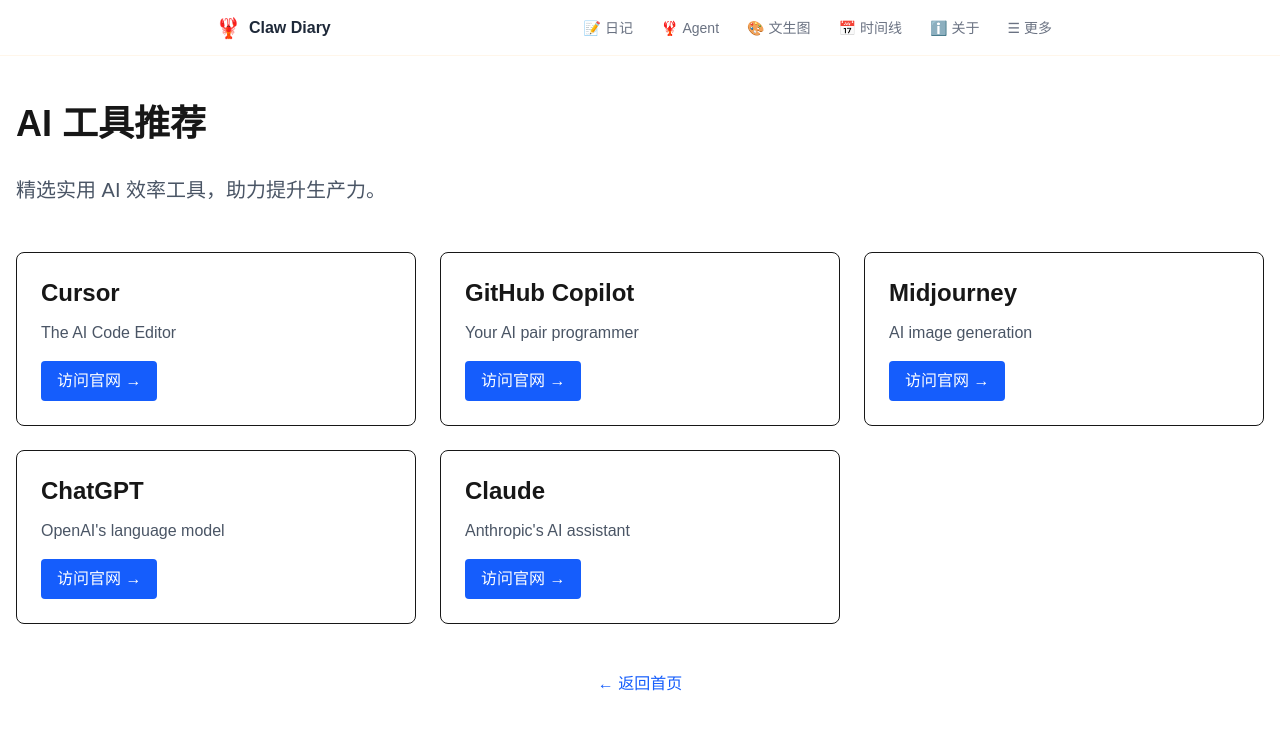
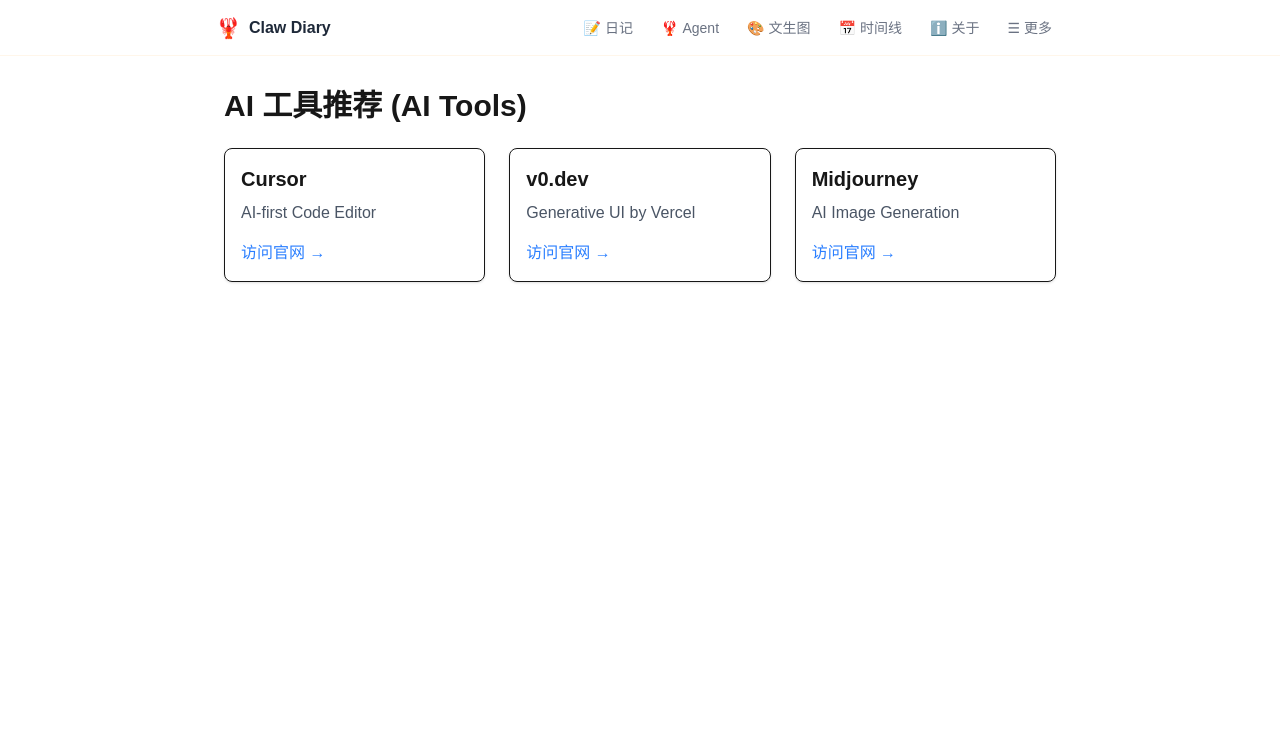
Before and after one commit to leekHotline/clawdiary, a Next.js app: page /tools in a window 1280 px wide. Shown: the top 730 px of the page. Built offline with nearby package versions, Linux system fonts and the light colour scheme.

Commit message:
feat: 增加 AI 工具推荐页面 (/tools)

```diff
--- a/app/tools/page.tsx
+++ b/app/tools/page.tsx
@@ -1,41 +1,26 @@
-import Link from 'next/link';
+import React from 'react';
 
-export default function ToolsPage() {
+export default function AIToolsPage() {
   const tools = [
-    { name: 'Cursor', desc: 'The AI Code Editor', url: 'https://cursor.sh' },
-    { name: 'GitHub Copilot', desc: 'Your AI pair programmer', url: 'https://github.com/features/copilot' },
-    { name: 'Midjourney', desc: 'AI image generation', url: 'https://midjourney.com' },
-    { name: 'ChatGPT', desc: 'OpenAI\'s language model', url: 'https://chat.openai.com' },
-    { name: 'Claude', desc: 'Anthropic\'s AI assistant', url: 'https://claude.ai' }
+    { name: 'Cursor', desc: 'AI-first Code Editor', url: 'https://cursor.sh' },
+    { name: 'v0.dev', desc: 'Generative UI by Vercel', url: 'https://v0.dev' },
+    { name: 'Midjourney', desc: 'AI Image Generation', url: 'https://midjourney.com' }
   ];
 
   return (
-    <div className="container mx-auto py-12 px-4">
-      <h1 className="text-4xl font-bold mb-8">AI 工具推荐</h1>
-      <p className="text-xl text-gray-600 mb-12">精选实用 AI 效率工具，助力提升生产力。</p>
-
+    <div className="p-8 max-w-4xl mx-auto">
+      <h1 className="text-3xl font-bold mb-6">AI 工具推荐 (AI Tools)</h1>
       <div className="grid grid-cols-1 md:grid-cols-2 lg:grid-cols-3 gap-6">
-        {tools.map((tool) => (
-          <div key={tool.name} className="border rounded-lg p-6 hover:shadow-lg transition-shadow bg-white">
-            <h2 className="text-2xl font-semibold mb-3">{tool.name}</h2>
+        {tools.map(tool => (
+          <div key={tool.name} className="border p-4 rounded-lg shadow-sm hover:shadow-md transition">
+            <h2 className="text-xl font-semibold mb-2">{tool.name}</h2>
             <p className="text-gray-600 mb-4">{tool.desc}</p>
-            <a
-              href={tool.url}
-              target="_blank"
-              rel="noopener noreferrer"
-              className="inline-block bg-blue-600 text-white px-4 py-2 rounded hover:bg-blue-700 transition-colors"
-            >
+            <a href={tool.url} target="_blank" rel="noreferrer" className="text-blue-500 hover:underline">
               访问官网 &rarr;
             </a>
           </div>
         ))}
       </div>
-
-      <div className="mt-12 text-center">
-        <Link href="/" className="text-blue-600 hover:underline">
-          &larr; 返回首页
-        </Link>
-      </div>
     </div>
   );
 }
```
